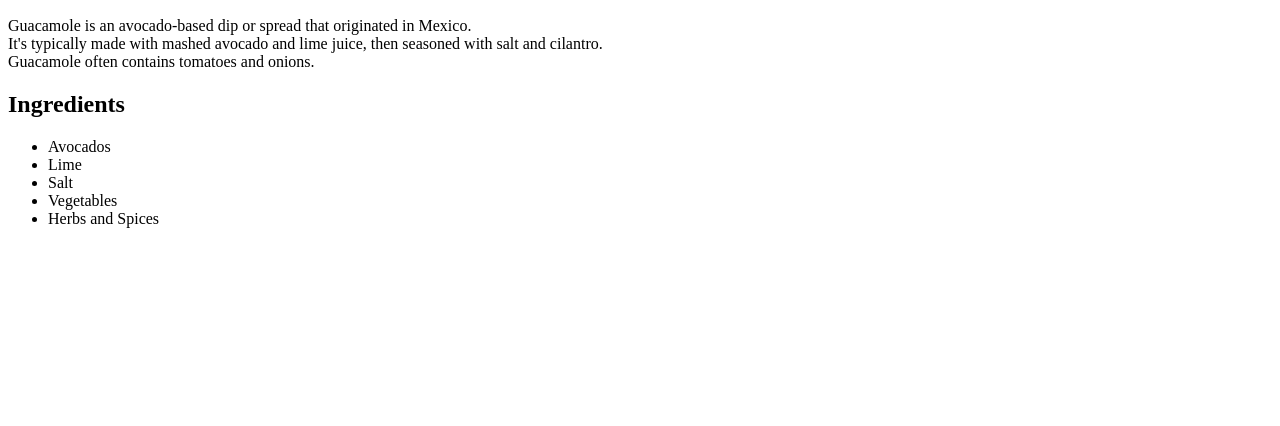
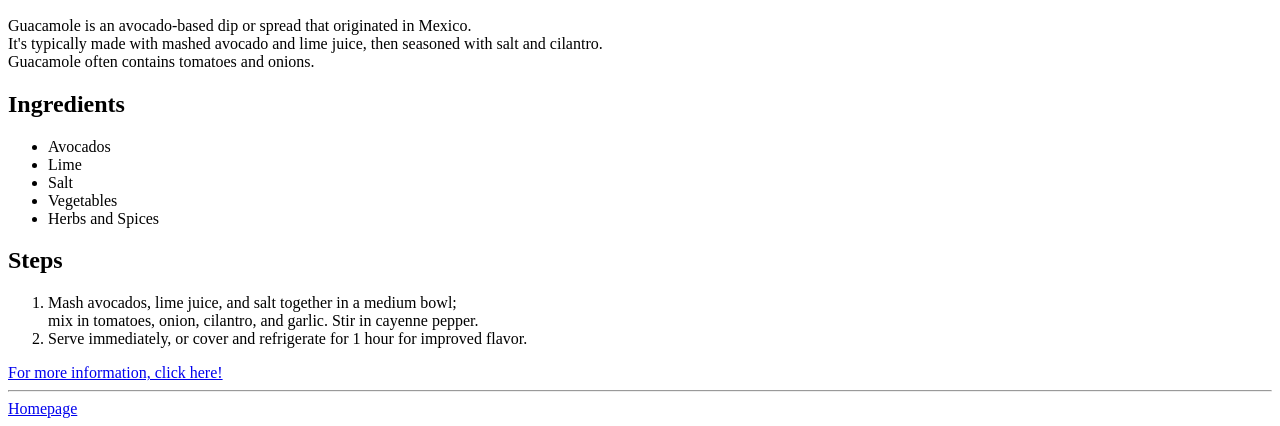
Before and after one commit to orangePOND/odin-recipes, a plain HTML site: page recipes/guacamole.html in a window 1280 px wide. Shown: the part 434-860 px from the top of the page. Before the commit the page ends 800 px from the top, so only its background shows below. Drawn offline with Linux system fonts and the light colour scheme.

Commit message:
Update and add additional info to guacamole.html

```diff
--- a/recipes/guacamole.html
+++ b/recipes/guacamole.html
@@ -22,5 +22,20 @@
             <li>Vegetables</li>
             <li>Herbs and Spices</li>
         </ul>
+
+        <h2>Steps</h2>
+        <ol>
+            <li>Mash avocados, lime juice, and salt together in a medium bowl;<br>
+                mix in tomatoes, onion, cilantro, and garlic. Stir in cayenne pepper.</li>
+            <li>Serve immediately, or cover and refrigerate for 1 hour for improved flavor.</li>
+        </ol>
+
+        <a href="https://www.allrecipes.com/recipe/14231/guacamole/" target="_blank" rel="noopener noreferrer">
+            For more information, click here!
+        </a>
+
+        <hr>
+
+        <a href="../index.html">Homepage</a>
     </body>
 </html>
```
